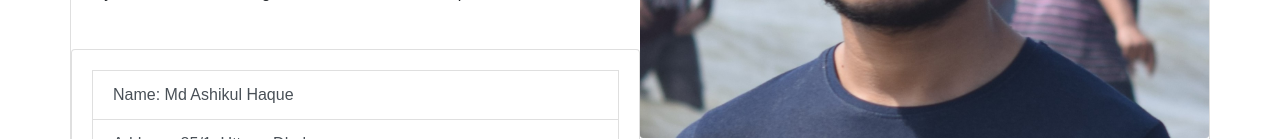
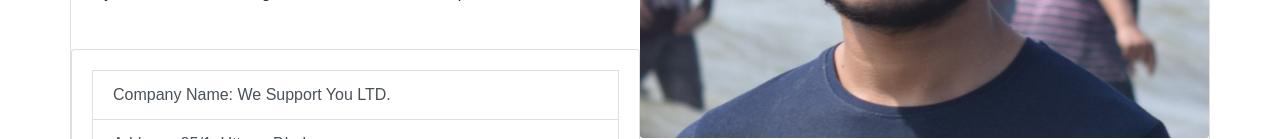
Before and after one commit to mdashikul798/Static-page, a plain HTML site: page pages/contact.html in a window 1280 px wide. Shown: the part 813-952 px from the top of the page. Drawn offline with Linux system fonts and the light colour scheme; some packages are replaced by stand-ins of ours.

Commit message:
Update contact.html

```diff
--- a/pages/contact.html
+++ b/pages/contact.html
@@ -53,7 +53,7 @@
 			      <div class="card mb-3">
 				  <div class="card-body rightMenu">
 					  <a href="#" class="list-group-item list-group-item-action">
-					    Name: Md Ashikul Haque
+					    Company Name: We Support You LTD.
 					  </a>
 					  <a href="#" class="list-group-item list-group-item-action">Address: 85/1, Uttara, Dhaka</a>
 					  <a href="#" class="list-group-item list-group-item-action">Email: ashikulhaquem@gmail.com</a>
```
